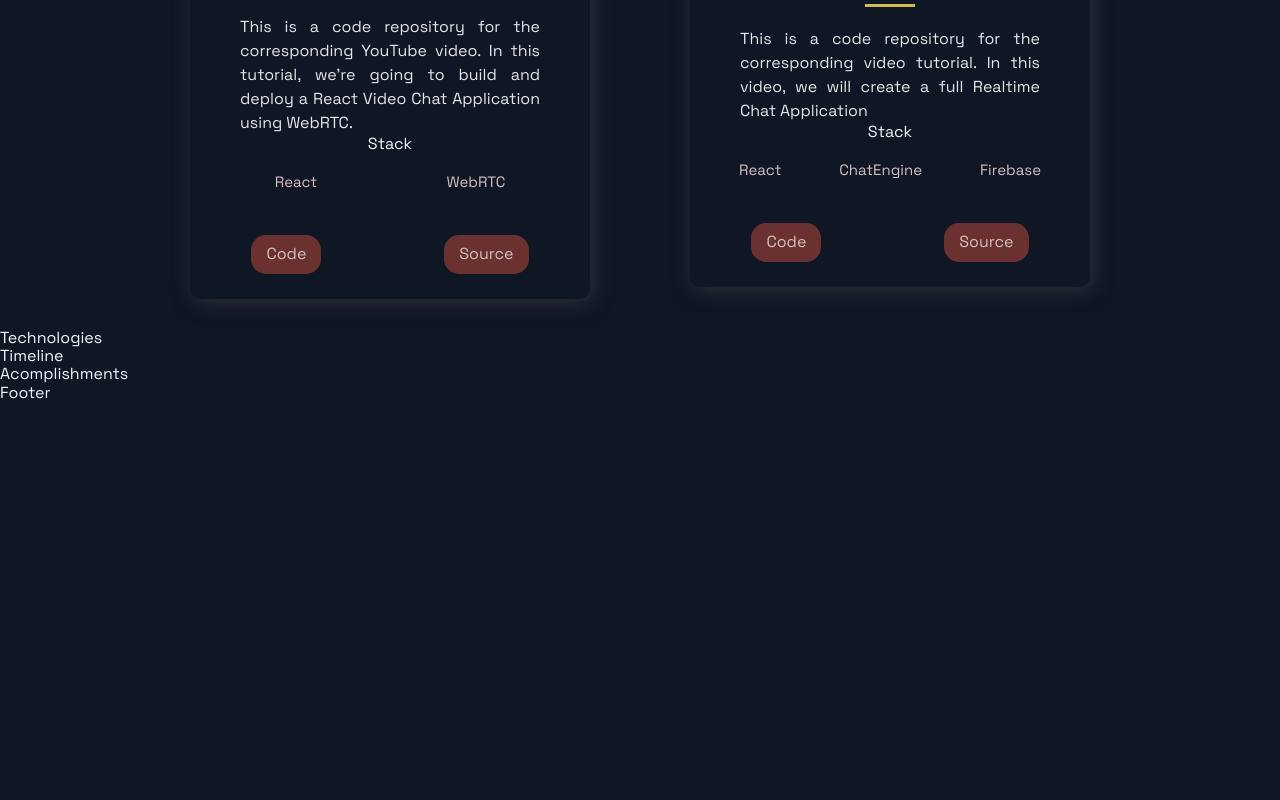
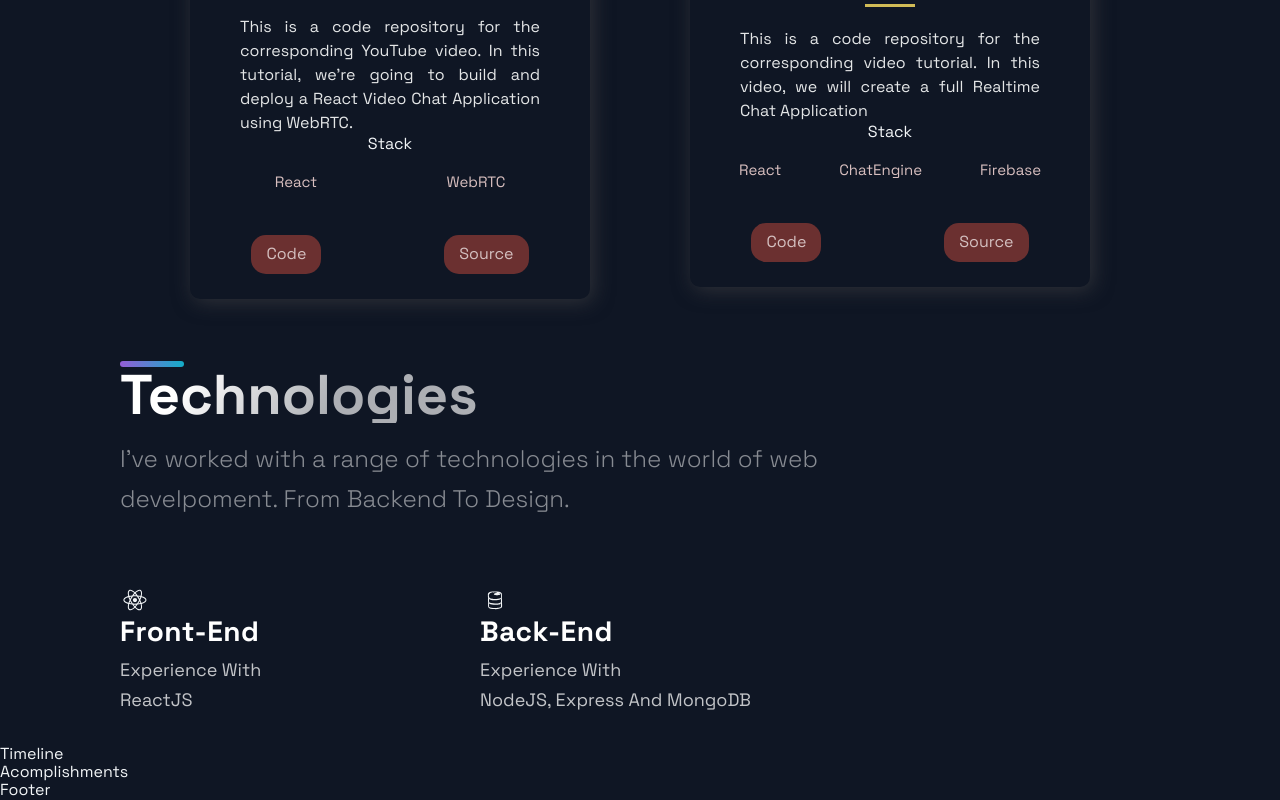
Before and after one commit to mostafakamal22/nextjs-portfolio, a Next.js app: page / in a window 1280 px wide. Shown: the part 1864-2664 px from the top of the page. Before the commit the page ends 2267 px from the top, so only its background shows below. Built offline with nearby package versions, Linux system fonts and the light colour scheme.

Commit message:
finish tech section initial setup

```diff
--- a/src/components/Technologies/Technologies.js
+++ b/src/components/Technologies/Technologies.js
@@ -1,12 +1,52 @@
-import React from 'react';
-import { DiFirebase, DiReact, DiZend } from 'react-icons/di';
-import { Section, SectionDivider, SectionText, SectionTitle } from '../../styles/GlobalComponents';
-import { List, ListContainer, ListItem, ListParagraph, ListTitle } from './TechnologiesStyles';
+import React from "react";
+import { DiFirebase, DiReact, DiZend } from "react-icons/di";
+import {
+  Section,
+  SectionDivider,
+  SectionText,
+  SectionTitle,
+} from "../../styles/GlobalComponents";
+import {
+  List,
+  ListContainer,
+  ListItem,
+  ListParagraph,
+  ListTitle,
+} from "./TechnologiesStyles";
 
-const Technologies = () =>  (
-  <div>
-    Technologies
-  </div>
+const Technologies = () => (
+  <Section id="tech">
+    <SectionDivider />
+    <SectionTitle>Technologies</SectionTitle>
+    <SectionText>
+      I've worked with a range of technologies in the world of web develpoment.
+      From Backend To Design.
+    </SectionText>
+
+    <List>
+      <ListItem>
+        <DiReact size="3rem" />
+        <ListContainer>
+          <ListTitle>Front-End</ListTitle>
+          <ListParagraph>
+            Experience With <br />
+            ReactJS
+          </ListParagraph>
+        </ListContainer>
+      </ListItem>
+
+      <ListItem>
+        <DiFirebase size="3rem" />
+        <ListContainer>
+          <ListTitle>Back-End</ListTitle>
+          <ListParagraph>
+            Experience With <br />
+            NodeJS, Express And MongoDB
+          </ListParagraph>
+        </ListContainer>
+      </ListItem>
+    </List>
+  </Section>
 );
 
 export default Technologies;
```
